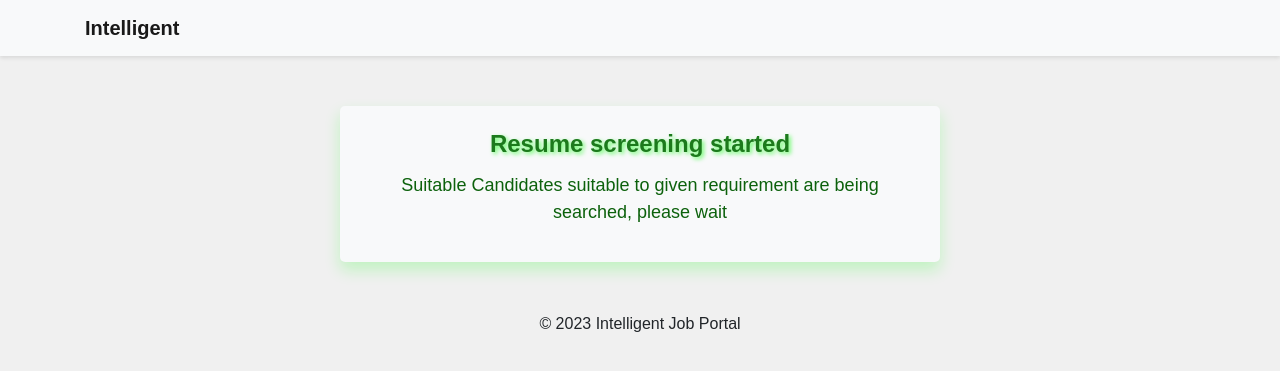
After one commit to ManikTanayReddy/python-online-job-portal, a Django app: page /resumescreening/ in a window 1280 px wide. The commit adds this page. Shown: the top 371 px of the page. Run offline with Django 3.2, Linux system fonts and the light colour scheme; some libraries are stand-ins or nearby versions.

Commit message:
check -2
after resumscreening.html file

```diff
--- a/DataFlairJobPortal/JobPortal/templates/recruiter_profile.html
+++ b/DataFlairJobPortal/JobPortal/templates/recruiter_profile.html
@@ -15,10 +15,13 @@
         <nav class="navbar navbar-expand-lg navbar-light bg-light">
             <div class="container">
                 <a class="navbar-brand" href="#">Intelligent</a>
-                <!-- Add your navigation items here if needed -->
+                <div>
+                    <a href="{% url 'recruiters' %}" class="btn btn-success">Search Jobseekers</a>
+                </div>
             </div>
         </nav>
     </header>
+    <div>
         <section class="login-options">
             <div class="container text-center">
                 <h2>Welcome, Recruiter!</h2>
@@ -36,6 +39,7 @@
                 <a href="{% url 'logout' %}" class="btn btn-danger">Logout</a>
             </div>
         </section>
+    </div>
     <footer>
         <div class="container text-center">
             <p>&copy; 2023 Intelligent Job Portal</p>
--- /dev/null
+++ b/DataFlairJobPortal/JobPortal/templates/resumescreening.html
@@ -0,0 +1,80 @@
+<!DOCTYPE html>
+<html lang="en">
+<head>
+    <meta charset="UTF-8">
+    <title>Resume Screening</title>
+    <meta name="viewport" content="width=device-width, initial-scale=1.0">
+    <link rel="stylesheet" href="https://stackpath.bootstrapcdn.com/bootstrap/4.5.2/css/bootstrap.min.css">
+    <link rel="stylesheet" href="styles.css"> <!-- Your custom CSS file -->
+    <link rel="stylesheet" href="https://cdnjs.cloudflare.com/ajax/libs/font-awesome/5.15.4/css/all.min.css">
+    <style>
+        /* Your additional styles here */
+        /* Retain any necessary styles from the previous design */
+        body {
+            font-family: Arial, sans-serif;
+            margin: 0;
+            padding: 0;
+            background-color: #f0f0f0;
+        }
+
+        header {
+            background-color: #fff;
+            box-shadow: 0 2px 4px rgba(0,0,0,0.1);
+        }
+
+        .navbar-brand {
+            font-weight: bold;
+        }
+
+        .success-message {
+            margin: 50px auto;
+            text-align: center;
+            max-width: 600px;
+            padding: 20px;
+            border-radius: 5px;
+            background-color: #f8f9fa;
+            box-shadow: 0 8px 16px 0 rgba(0, 255, 0, 0.2); /* Green shadow */
+            transition: box-shadow 0.3s ease-in-out;
+        }
+
+        .success-message:hover {
+            box-shadow: 0 12px 20px 0 rgba(0, 255, 0, 0.4); /* Bigger green shadow on hover */
+        }
+
+        .success-message p:first-child {
+            font-size: 24px;
+            font-weight: bold;
+            color: #1c7a1c; /* Dark green color */
+            text-shadow: 2px 2px 4px rgba(0, 255, 0, 0.6); /* Text shadow */
+            margin-bottom: 10px;
+        }
+
+        .success-message p:last-child {
+            font-size: 18px;
+            color: #0c610c; /* Slightly lighter green */
+        }
+    </style>
+</head>
+<body>
+    <header>
+        <nav class="navbar navbar-expand-lg navbar-light bg-light">
+            <div class="container">
+                <a class="navbar-brand" href="#">Intelligent</a>
+                <!-- Add your navigation items here if needed -->
+            </div>
+        </nav>
+    </header>
+    <div class="success-message">
+        <p>Resume screening started</p>
+        <p>Suitable Candidates suitable to given requirement are being searched, please wait</p>
+    </div>
+    <footer>
+        <div class="container text-center">
+            <p>&copy; 2023 Intelligent Job Portal</p>
+        </div>
+    </footer>
+    <script src="https://code.jquery.com/jquery-3.5.1.slim.min.js"></script>
+    <script src="https://cdn.jsdelivr.net/npm/@popperjs/core@2.11.6/dist/umd/popper.min.js"></script>
+    <script src="https://stackpath.bootstrapcdn.com/bootstrap/4.5.2/js/bootstrap.min.js"></script>
+</body>
+</html>
--- a/DataFlairJobPortal/JobPortal/urls.py
+++ b/DataFlairJobPortal/JobPortal/urls.py
@@ -6,7 +6,6 @@ urlpatterns = [
     path('index/', views.index, name='index'),
     path('jobseeker/register/', views.jobseeker_register, name='jobseeker_register'),
     path('jobseeker/login/', views.jobseeker_login, name='jobseeker_login'),
-    path('jobseeker/logout/', views.jobseeker_logout, name='jobseeker_logout'),
     path('recruiter/register/', views.recruiter_register, name='recruiter_register'),
      path('recruiter/profile/', views.recruiter_profile, name='recruiter_profile'),
     path('jobseeker/profile/', views.jobseeker_profile, name='jobseeker_profile'),
@@ -14,6 +13,10 @@ urlpatterns = [
     path('company/update/', views.company_update, name='company_update'),
      path('recruiter/update/', views.recruiter_update, name='recruiter_update'),
     path('jobseeker/update/', views.jobseeker_update, name='jobseeker_update'),
+    path('jobseeker/jobs/', views.jobseeker_jobs, name='jobseeker'),
+    path('apply/', views.apply, name='apply'),
+    path('recruiters/', views.recruiters, name='recruiters'),
+    path('resumescreening/', views.resumescreening, name='resumescreening'),
     path('logout/', views.user_logout, name='logout'),
     # Add other paths as needed for different views or functionalities
 ]
--- a/DataFlairJobPortal/JobPortal/views.py
+++ b/DataFlairJobPortal/JobPortal/views.py
@@ -129,6 +129,23 @@ def jobseeker_update(request):
         form = JobSeekerForm(instance=jobseeker)
     return render(request, 'jobseeker_update.html', {'form': form})
 
+def jobseeker_jobs(request):
+    # Fetch companies from the database
+    companies = Company.objects.all()  # Assuming Company is your model name
+    context = {'companies': companies}
+    return render(request, 'jobseeker.html', context)
+
+def apply(request):
+    return render(request, 'apply.html')
+
+def recruiters(request):
+    # Your logic to fetch applied jobseekers and render recruiter.html
+    candidates = JobSeeker.objects.all()  # Query to fetch jobseekers
+    return render(request, 'recruiter.html', {'candidates': candidates})
+
+def resumescreening(request):
+    return render(request, 'resumescreening.html')
+
 def user_logout(request):
     logout(request)
     return redirect('home')  # Redirect to the home page after logout
```
Also changed, not shown: DataFlairJobPortal/JobPortal/templates/Jobseeker.html (+14 -14 lines), DataFlairJobPortal/JobPortal/templates/demo.html (+18 -0 lines), DataFlairJobPortal/JobPortal/templates/hr.html (deleted, +0 -35 lines), DataFlairJobPortal/JobPortal/templates/jobseeker_profile.html (+8 -2 lines), DataFlairJobPortal/JobPortal/templates/recruiter.html (added, +45 -0 lines). Lines whose indentation alone changed are shown as unchanged.
